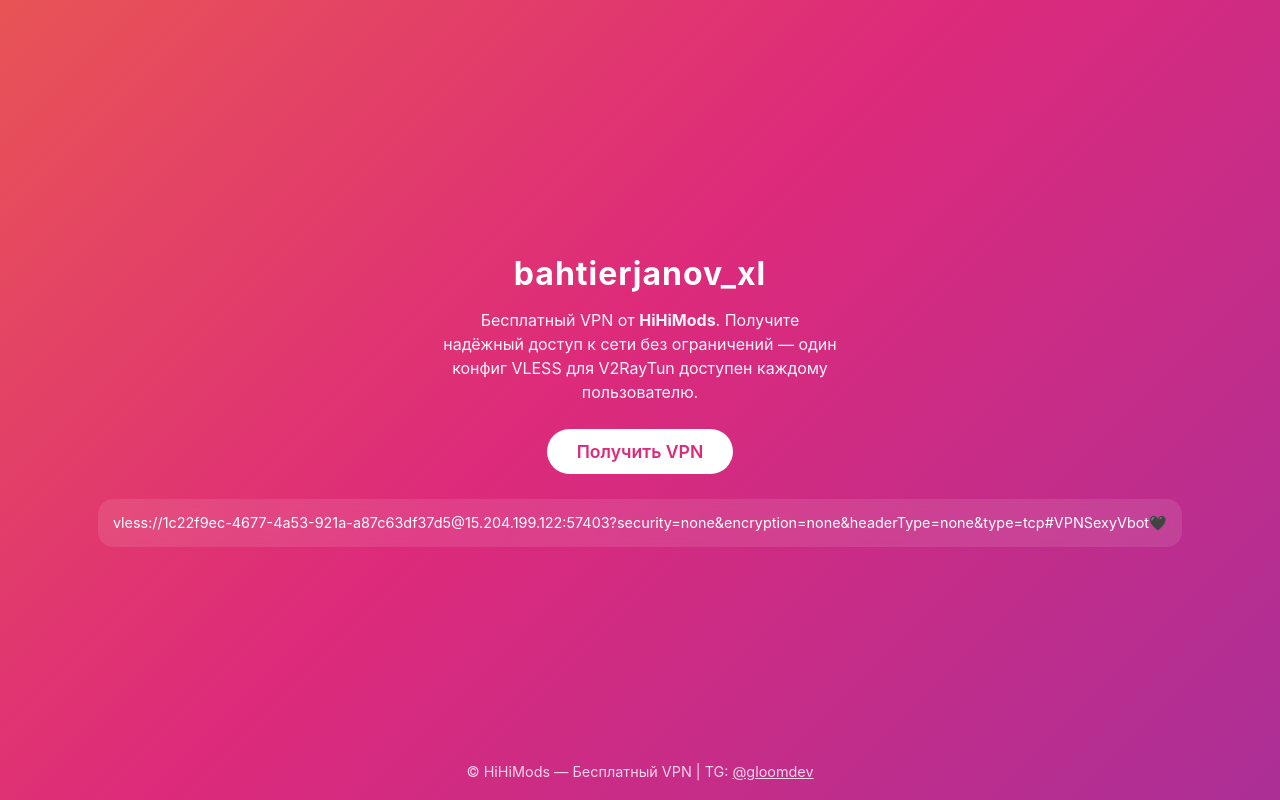
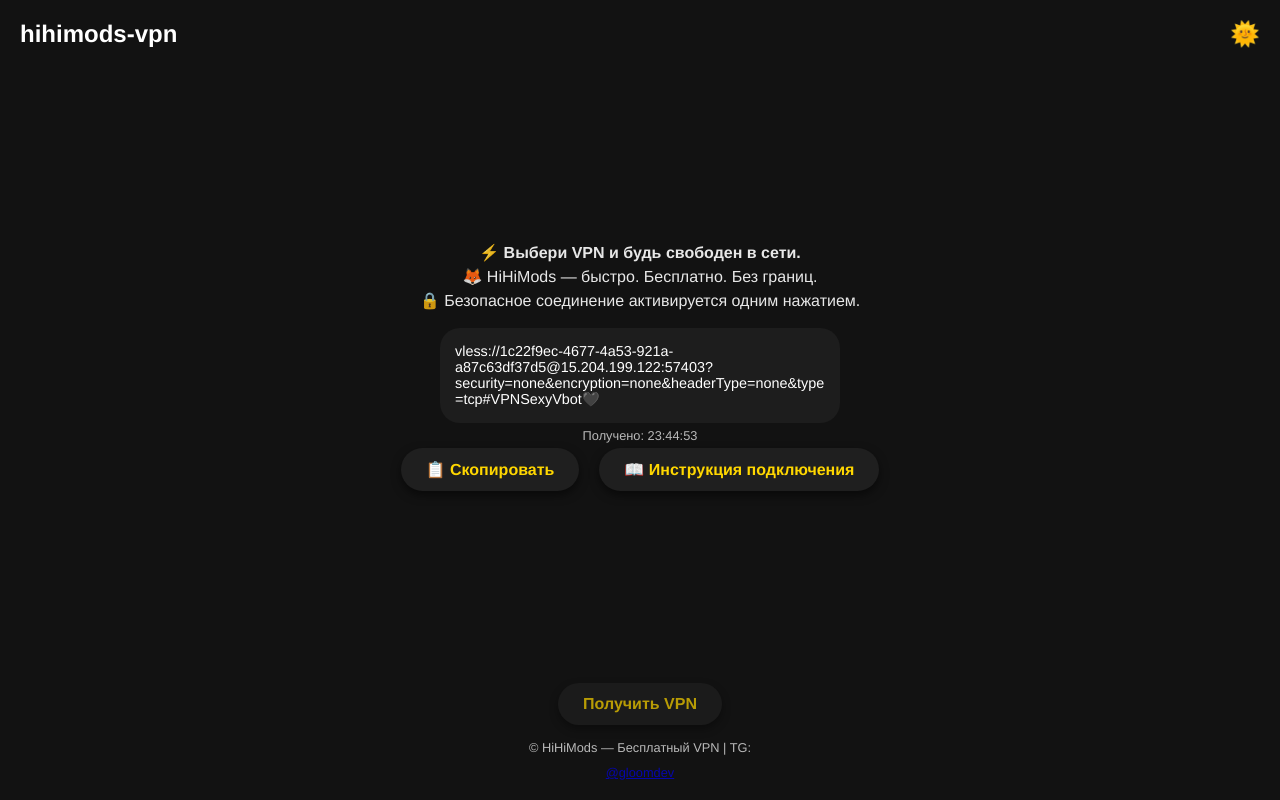
Before and after one commit to usershprot/bahtierjanov-xl, a plain HTML site: page index.html in a window 1280 px wide. Both pictures are taken after a click on the button "Получить VPN". Drawn offline with Linux system fonts and the light colour scheme.

Commit message:
Update index.html

```diff
--- a/index.html
+++ b/index.html
@@ -1,104 +1,124 @@
 <!DOCTYPE html>
 <html lang="ru">
 <head>
-  <meta charset="UTF-8" />
-  <meta name="viewport" content="width=device-width, initial-scale=1.0" />
-  <title>bahtierjanov_xl — Free VPN by HiHiMods</title>
+<meta charset="UTF-8">
+<meta name="viewport" content="width=device-width, initial-scale=1.0">
+<title>HiHiMods VPN</title>
 <style>
-    * {
-      box-sizing: border-box;
-      margin: 0;
-      padding: 0;
-      font-family: 'Inter', sans-serif;
+  * { margin:0; padding:0; box-sizing:border-box; font-family:'Helvetica Neue', sans-serif; }
+  body {
+    display:flex;
+    flex-direction:column;
+    min-height:100vh;
+    padding:20px;
+    transition:background-color 0.3s, color 0.3s;
+    justify-content:space-between;
+  }
+  body.dark { background-color:#121212; color:#FFFFFF; }
+  body.light { background-color:#F5F5F5; color:#121212; }
+
+  header {
+    width:100%;
+    display:flex;
+    justify-content:space-between;
+    align-items:center;
+    margin-bottom:20px;
   }
 
-    body {
-      background: linear-gradient(135deg, #f58529, #dd2a7b, #8134af, #515bd4);
-      background-size: 300% 300%;
-      animation: gradient 10s ease infinite;
-      color: white;
-      min-height: 100vh;
-      display: flex;
-      flex-direction: column;
-      align-items: center;
-      justify-content: center;
-      text-align: center;
-      padding: 20px;
+  .logo { font-weight:700; font-size:1.5rem; }
+  .theme-btn {
+    font-size:1.5rem;
+    cursor:pointer;
+    background:none;
+    border:none;
+    transition:transform 0.2s;
+  }
+  .theme-btn:hover { transform:scale(1.2); }
+
+  main { flex:1; display:flex; flex-direction:column; align-items:center; justify-content:center; text-align:center; }
+
+  p { font-size:1rem; line-height:1.5; max-width:400px; margin-bottom:20px; }
+
+  .config-box {
+    background-color:rgba(30,30,30,0.9);
+    padding:15px;
+    border-radius:20px;
+    margin-top:15px;
+    width:90%;
+    max-width:400px;
+    word-wrap:break-word;
+    font-size:0.9rem;
+    text-align:left;
+    display:none;
+  }
+  body.light .config-box { background-color:rgba(255,255,255,0.9); color:#121212; }
+
+  .time-box { font-size:0.8rem; opacity:0.7; margin-top:5px; }
+
+  .copy-success { background-color:#4CAF50 !important; color:#FFFFFF !important; }
+
+  footer {
+    margin-top:20px;
+    font-size:0.8rem;
+    opacity:0.7;
+    text-align:center;
+    display:flex;
+    flex-direction:column;
+    align-items:center;
+    gap:10px;
   }
 
-    @keyframes gradient {
-      0% { background-position: 0% 50%; }
-      50% { background-position: 100% 50%; }
-      100% { background-position: 0% 50%; }
+  .btn {
+    border:none;
+    border-radius:25px;
+    padding:12px 25px;
+    font-size:1rem;
+    font-weight:600;
+    cursor:pointer;
+    margin:5px;
+    transition:0.3s;
+    box-shadow:0 4px 10px rgba(0,0,0,0.5);
   }
 
-    h1 {
-      font-size: 2rem;
-      font-weight: 700;
-      letter-spacing: 1px;
-      margin-bottom: 15px;
-    }
+  .btn-dark { background-color:#1F1F1F; color:#FFD700; }
+  .btn-light { background-color:#FFFFFF; color:#121212; }
 
-    p {
-      max-width: 400px;
-      font-size: 1rem;
-      line-height: 1.5;
-      opacity: 0.95;
-      margin-bottom: 25px;
-    }
+  .btn:hover { transform:scale(1.05); }
 
-    button {
-      background-color: white;
-      color: #dd2a7b;
-      font-weight: 600;
-      font-size: 1.1rem;
-      border: none;
-      border-radius: 30px;
-      padding: 12px 30px;
-      cursor: pointer;
-      transition: all 0.3s ease;
-    }
-
-    button:hover {
-      background-color: #f1f1f1;
-      transform: scale(1.05);
-    }
-
-    .config-box {
-      margin-top: 25px;
-      background-color: rgba(255, 255, 255, 0.1);
-      border-radius: 15px;
-      padding: 15px;
-      word-wrap: break-word;
-      font-size: 0.9rem;
-      backdrop-filter: blur(6px);
-      max-width: 90%;
-    }
-
-    footer {
-      position: absolute;
-      bottom: 20px;
-      font-size: 0.9rem;
-      opacity: 0.8;
-    }
-
-    a {
-      color: #fff;
-      text-decoration: underline;
+  .info-box {
+    text-align:center;
+    font-size:1rem;
+    margin-top:10px;
+    line-height:1.5;
+    opacity:0.9;
   }
 </style>
 </head>
-<body>
-  <h1>bahtierjanov_xl</h1>
-  <p>Бесплатный VPN от <strong>HiHiMods</strong>.
-  Получите надёжный доступ к сети без ограничений —
-  один конфиг VLESS для V2RayTun доступен каждому пользователю.</p>
+<body class="dark">
 
-  <button onclick="getVPN()">Получить VPN</button>
+<header>
+  <div class="logo">hihimods-vpn</div>
+  <button class="theme-btn" id="themeBtn">🌞</button>
+</header>
 
-  <div class="config-box" id="configBox" style="display:none;"></div>
+<main>
+  <div class="info-box">
+    ⚡ <strong>Выбери VPN и будь свободен в сети.</strong><br>
+    🦊 HiHiMods — быстро. Бесплатно. Без границ.<br>
+    🔒 Безопасное соединение активируется одним нажатием.
+  </div>
+
+  <div class="config-box" id="configBox"></div>
+  <div class="time-box" id="timeBox"></div>
+
+  <div id="buttonsContainer" style="display:none;">
+    <button class="btn btn-dark" id="copyBtn">📋 Скопировать</button>
+    <a href="instruction.html"><button class="btn btn-dark">📖 Инструкция подключения</button></a>
+  </div>
+</main>
 
 <footer>
+  <button class="btn btn-dark" id="getBtn">Получить VPN</button>
   © HiHiMods — Бесплатный VPN | TG: <a href="https://t.me/gloomdev">@gloomdev</a>
 </footer>
 
@@ -106,22 +126,62 @@
 const VPN_CONFIGS = [
   "vless://bc4f49dc-2c50-49ac-b8fa-d3020a5e65de@91.99.188.109:443?security=none&encryption=none&host=zula.ir&headerType=http&type=tcp#VPNSexyVbot🖤",
   "vless://df0680ca-e43c-498d-ed86-8e196eedd012@185.231.205.246:8880?security=none&encryption=none&type=grpc#VPNSexyVbot🖤",
-      "vless://1c22f9ec-4677-4a53-921a-a87c63df37d5@15.204.199.122:57403?security=none&encryption=none&headerType=none&type=tcp#VPNSexyVbot🖤",
-      "vless://2ac2a3ac-49ec-4cf1-90fd-252b7fad9fbe@51.195.119.204:80?security=none&encryption=none&type=ws&path=/vless/#VPNSexyVbot🖤",
-      "vless://0e8a6896-ad90-4a3b-89a3-77d64aa409e2@ilta-wzxrxkdhbjpnprhkkpplsjwawhssvollvxzdhqshiqckwdgrdm.orbnet.xyz:443?security=reality&encryption=none&pbk=YVDo7U4O-AT2fa5H9E7hyYHKgfZd1vB6UdbAf2ggWQE&headerType=none&fp=chrome&type=tcp&flow=xtls-rprx-vision&sni=i2pd.website&sid=55e6af1a35e64a98#VPNSexyVbot🖤",
-      "vless://49ed01ad-3bb4-204f-b0ff-a58f658fd618@5.181.171.10:443?security=reality&encryption=none&pbk=YNGotlyAx3ELUmi4lxOUjiEDmibqf1pPUTE9o3YYT2Y&headerType=none&fp=chrome&spx=%2F%40FREEV2RNG&type=tcp&flow=xtls-rprx-vision&sni=speed.cloudflare.com#VPNSexyVbot🖤",
-      "vless://1ae17c7d-6074-41e2-894b-478c9fcf5715@172.64.157.124:80?encryption=none&security=none&fp=chrome&allowInsecure=1&type=ws&host=rough-hill-2959-ppal03.fawik58803.workers.dev&path=%2F%3Fed%3D2560#VPNSexyVbot🖤",
-      "vless://d2dc2527-33d5-46f3-f39c-36da72fb1a62@54.37.205.0:59332?security=none&encryption=none&type=tcp&headerType=none#VPNSexyVbot🖤",
-      "vless://e917db16-e9b4-4aa7-8a77-617f5e82f1f8@172.67.112.55:8080?encryption=none&security=none&fp=chrome&allowInsecure=1&type=ws&host=816tg.3wzxh3.workers.dev&path=%2F%3Fed%3D2560#VPNSexyVbot🖤",
-      "vless://2737560d-1867-47fa-aa80-351c36d771c7@172.67.110.162:2052?encryption=none&security=none&type=ws&host=0118.kznyoum2.workers.dev&path=%2F%3Fed%3D2560#VPNSexyVbot🖤"
+  "vless://1c22f9ec-4677-4a53-921a-a87c63df37d5@15.204.199.122:57403?security=none&encryption=none&headerType=none&type=tcp#VPNSexyVbot🖤"
 ];
 
 function getVPN() {
+  const box = document.getElementById("configBox");
+  const timeBox = document.getElementById("timeBox");
+  const buttonsContainer = document.getElementById("buttonsContainer");
+
   const config = VPN_CONFIGS[Math.floor(Math.random() * VPN_CONFIGS.length)];
-      const box = document.getElementById("configBox");
-      box.style.display = "block";
-      box.textContent = config;
+  box.style.display="block";
+  box.textContent=config;
+  buttonsContainer.style.display="flex";
+  buttonsContainer.style.gap="10px";
+  buttonsContainer.style.flexWrap="wrap";
+  buttonsContainer.style.justifyContent="center";
+
+  const now = new Date();
+  const timeStr = now.toLocaleTimeString('ru-RU', {hour:'2-digit', minute:'2-digit', second:'2-digit'});
+  timeBox.textContent = `Получено: ${timeStr}`;
 }
+
+document.getElementById("getBtn").addEventListener("click", getVPN);
+
+document.getElementById("copyBtn").addEventListener("click", async ()=>{
+  const text=document.getElementById("configBox").textContent;
+  const copyBtn=document.getElementById("copyBtn");
+  try{
+    await navigator.clipboard.writeText(text);
+    copyBtn.textContent="✅ Скопировано!";
+    copyBtn.classList.add("copy-success");
+    setTimeout(()=>{
+      copyBtn.textContent="📋 Скопировать";
+      copyBtn.classList.remove("copy-success");
+    },1500);
+  }catch(err){
+    alert("Ошибка при копировании");
+  }
+});
+
+// Переключение темы 🌞 / 🌙
+const themeBtn = document.getElementById("themeBtn");
+themeBtn.addEventListener("click", ()=>{
+  const body = document.body;
+  const buttons = document.querySelectorAll(".btn");
+  if(body.classList.contains("dark")) {
+    body.classList.remove("dark");
+    body.classList.add("light");
+    themeBtn.textContent = "🌙";
+    buttons.forEach(b=>{b.classList.remove("btn-dark"); b.classList.add("btn-light");});
+  } else {
+    body.classList.remove("light");
+    body.classList.add("dark");
+    themeBtn.textContent = "🌞";
+    buttons.forEach(b=>{b.classList.remove("btn-light"); b.classList.add("btn-dark");});
+  }
+});
 </script>
 </body>
 </html>
```
Lines whose indentation alone changed are shown as unchanged.
